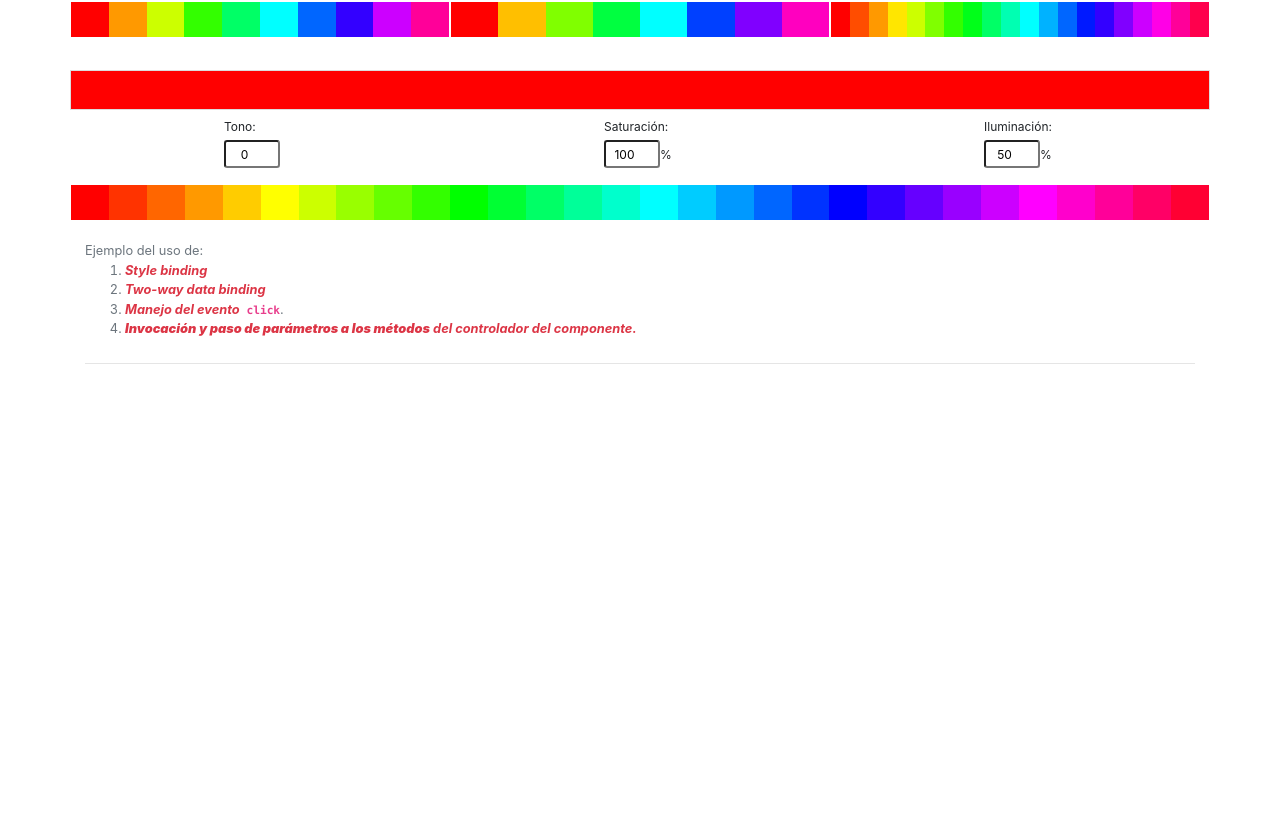
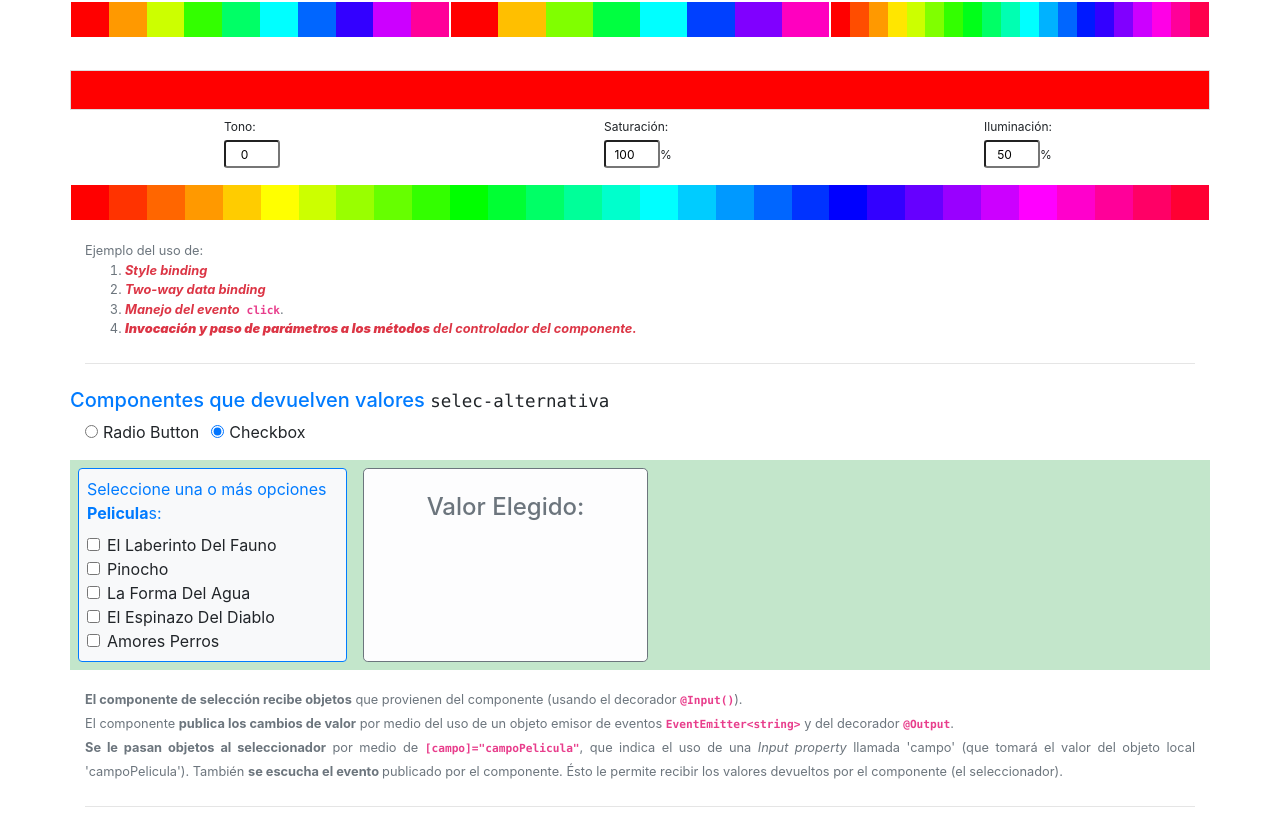
Before and after one commit to qualitrain/demo01Ng, an Angular app: page / in a window 1280 px wide. Shown: the part 2066-2883 px from the top of the page. Before the commit the page ends 2454 px from the top, so only its background shows below. Built offline with nearby package versions, Linux system fonts and the light colour scheme.

Commit message:
Ejemplo de @Output y EventEmitter
Implementación del componente select-alternativa
Recepción de valores desde AppComponent

```diff
--- a/src/app/app.component.html
+++ b/src/app/app.component.html
@@ -144,7 +144,56 @@
 
          </ol>
     </small>
-</div>
-<hr class="my-4">
+    </div>
+
+    <hr class="my-4">
+
+    <div class="row">
+        <h5 class="text-primary">Componentes que devuelven valores
+            <pre class="d-inline">selec-alternativa</pre>
+        </h5>
+    </div>
+    <div class="form-check form-check-inline">
+        <input class="form-check-input" type="radio" name="tipoSeleccion" id="inlineRadio1" value="radio"
+              (click)="actualizarTipoSeleccion(inRadTipoSelRad.value)" #inRadTipoSelRad>
+        <label class="form-check-label" for="inlineRadio1">Radio Button</label>
+    </div>
+    <div class="form-check form-check-inline">
+        <input class="form-check-input" type="radio" name="tipoSeleccion" id="inlineRadio2" value="checkbox" checked
+        (click)="actualizarTipoSeleccion(inRadTipoSelCheck.value)" #inRadTipoSelCheck>
+        <label class="form-check-label" for="inlineRadio2">Checkbox</label>
+    </div>
+    <div class="row table-success mt-3">
+        <div class="col-sm-3  p-2">
+            <app-select-alternativa  (eeCambioDeValores)="valorPelicula = $event"
+            [campo]="campoPelicula" [layout]="layoutPelicula"></app-select-alternativa>
+        </div>
+        <div class="col-sm-3  m-2 text-center table-light border border-secondary rounded-lg">
+            <br>
+            <strong class="text-secondary h4">Valor Elegido:</strong> <br><br>
+            <span class="text-danger h5">{{valorPelicula}}</span>
+            <br>
+            <br>
+        </div>
+    </div>
+
+    <div class="text-info text-muted mt-3 text-info text-justify">
+        <small>
+            <strong>El componente de selecci&oacute;n recibe objetos</strong> que provienen del componente (usando el decorador
+            <code class="font-weight-bold">@Input()</code>).<br>
+            El componente <strong>publica los cambios de valor</strong> por medio del uso de un objeto emisor de eventos
+            <code class="font-weight-bold">EventEmitter&lt;string&gt;</code> y del decorador
+            <code class="font-weight-bold">@Output</code>. <br>
+            <strong>Se le pasan objetos al seleccionador</strong> por medio de
+            <code class="font-weight-bold">[campo]="campoPelicula"</code>, que indica el uso de
+            una <i>Input property</i> llamada 'campo' (que tomar&aacute; el valor del objeto local
+            'campoPelicula'). Tambi&eacute;n <strong>se escucha el evento </strong>
+            publicado por el componente. &Eacute;sto le permite recibir los valores devueltos por el componente
+            (el seleccionador).
+        </small>
+    </div>
+
+
+    <hr class="my-4">
 
 </div>
--- a/src/app/app.component.ts
+++ b/src/app/app.component.ts
@@ -1,4 +1,6 @@
 import { Component } from '@angular/core';
+import { ICampo } from './select-alternativa/icampo';
+import { ILayout } from './select-alternativa/ilayout';
 
 @Component({
   selector: 'app-root',
@@ -6,5 +8,36 @@ import { Component } from '@angular/core';
   styleUrls: ['./app.component.css']
 })
 export class AppComponent {
+
   title = 'Demo de funcionalidades de Angular 15+ [demo01Ng]';
+
+  campoPelicula:ICampo;
+  layoutPelicula:ILayout;
+  valorPelicula:string="";
+  tipoSeleccion:string;
+
+  constructor() {
+    this.tipoSeleccion = "checkbox";
+    this.campoPelicula = {
+      nombre:"Pelicula",
+      etiquetas:["El laberinto del Fauno","Pinocho","La forma del agua","El espinazo del diablo","Amores Perros"],
+      valores:["LabFau","Pinocho","ForAgua","EspDia","AmPerr"]
+    }
+    this.layoutPelicula = {
+      conBorde:true,
+      mostrarValores:false,
+      tipo:this.tipoSeleccion
+    }
+
+  }
+  mostrarValorElegido(evt:any){
+    console.log(evt);
+    this.valorPelicula = evt;
+  }
+  actualizarTipoSeleccion(tipoSel:string){
+    if(tipoSel !== this.layoutPelicula.tipo){
+      this.layoutPelicula.tipo = tipoSel;
+      this.valorPelicula = "";
+    }
+  }
 }
--- a/src/app/app.module.ts
+++ b/src/app/app.module.ts
@@ -7,6 +7,7 @@ import { ListaB4Component } from './lista-b4/lista-b4.component';
 import { SeleccionadorComponent } from './seleccionador/seleccionador.component';
 import { EditorPersonasComponent } from './editor-personas/editor-personas.component';
 import { SelecColorComponent } from './selec-color/selec-color.component';
+import { SelectAlternativaComponent } from './select-alternativa/select-alternativa.component';
 
 @NgModule({
   declarations: [
@@ -14,7 +15,8 @@ import { SelecColorComponent } from './selec-color/selec-color.component';
     ListaB4Component,
     SeleccionadorComponent,
     EditorPersonasComponent,
-    SelecColorComponent
+    SelecColorComponent,
+    SelectAlternativaComponent
   ],
   imports: [
     BrowserModule,
--- /dev/null
+++ b/src/app/select-alternativa/icampo.ts
@@ -0,0 +1,5 @@
+export interface ICampo {
+    nombre:string;
+    etiquetas:string[];
+    valores:string[];
+}
--- /dev/null
+++ b/src/app/select-alternativa/ilayout.ts
@@ -0,0 +1,5 @@
+export interface ILayout{
+    tipo:string;
+    conBorde:boolean;
+    mostrarValores:boolean;
+}
--- /dev/null
+++ b/src/app/select-alternativa/select-alternativa.component.html
@@ -0,0 +1,26 @@
+<div [class.border]="layout.conBorde" [class.border-primary]="layout.conBorde"
+    class="bg-light rounded p-2 " (change)="mostrarCambioValores($event)">
+    <p class="text-primary mb-2">Seleccione
+        <span [ngSwitch]="layout.tipo">
+            <span *ngSwitchCase="'checkbox'">una o m&aacute;s opciones<br> </span>
+            <span *ngSwitchDefault></span>
+        </span>
+         <strong>{{campo.nombre}}</strong>
+         <span [ngSwitch]="layout.tipo">
+             <span *ngSwitchCase="'checkbox'">s:</span>
+             <span *ngSwitchDefault>:</span>
+        </span>
+    </p>
+    <div *ngFor="let opcionI of campo.etiquetas; let i=index" class="form-check" >
+        <span [ngSwitch]="layout.tipo">
+            <input *ngSwitchCase="'checkbox'" type="checkbox" class="form-check-input" name="{{campo.nombre}}"
+                id="id{{opcionI}}" value="{{i}}" >
+            <input *ngSwitchDefault type="radio" class="form-check-input" name="{{campo.nombre}}"
+                id="id{{opcionI}}" value="{{i}}">
+        </span>
+        <label class="form-check-label" for="id{{opcionI}}">
+            {{opcionI | titlecase}}
+            <span *ngIf="layout.mostrarValores">({{campo.valores[i]}})</span>
+        </label>
+    </div>
+</div>
--- /dev/null
+++ b/src/app/select-alternativa/select-alternativa.component.ts
@@ -0,0 +1,87 @@
+import { Component, OnInit, Input, Output, EventEmitter  } from '@angular/core';
+import { ICampo } from './icampo';
+import { ILayout } from './ilayout';
+
+@Component({
+  selector: 'app-select-alternativa',
+  templateUrl: './select-alternativa.component.html',
+  styleUrls: ['./select-alternativa.component.css']
+})
+export class SelectAlternativaComponent implements OnInit {
+  @Input()
+  campo : ICampo = {nombre:"",etiquetas:[],valores:[]};
+  @Input()
+  layout: ILayout = {conBorde:false,mostrarValores:false,tipo:"radio"};
+  @Output()
+  eeCambioDeValores:EventEmitter<string>;
+
+  valoresActualesComponente:string="";
+  valoresActivos:boolean[]=[];
+  valoresCheckbox:string[]=[];
+  valorRadio:string="";
+
+  constructor() {
+    this.eeCambioDeValores = new EventEmitter<string>();
+    this.valoresActualesComponente="";
+  }
+
+  ngOnInit(): void {
+    this.valoresActivos = [];
+     let nvals = this.campo.etiquetas.length;
+     this.valoresCheckbox = [];
+     for(let i=0; i<nvals; i++){
+        this.valoresActivos.push(false);
+        this.valoresCheckbox.push("");
+     }
+  }
+
+  publicarValorCampo(){
+    this.eeCambioDeValores.emit(this.valoresActualesComponente);
+  }
+
+  mostrarCambioValores(evento:Event):void{
+    let x:HTMLInputElement = evento.target as HTMLInputElement;
+    let valor:number = Number.parseInt(x.value);
+    this.actualizarValores(valor, x.checked);
+
+    if(this.layout.tipo=="radio")
+      this.valoresActualesComponente = this.valorRadio;
+    else
+      this.valoresActualesComponente = this.valoresCheckbox.join(', ');
+    this.publicarValorCampo();
+  }
+
+  actualizarValores(valorOpcion:number, estaChecado:boolean){
+    if(this.layout.tipo == "radio")
+      this.actualizarValoresRadio(valorOpcion);
+    else
+      this.actualizarValoresCheckbox(valorOpcion,estaChecado);
+  }
+
+  actualizarValoresRadio(valorOpcion:number){
+      this.valoresActivos.fill(false);
+      this.valoresActivos[valorOpcion]=true;
+
+      for(let i=0; i<this.campo.etiquetas.length; i++){
+        if(this.valoresActivos[i]){
+          this.valorRadio = this.campo.valores[i];
+          break;
+        }
+      }
+  }
+
+  actualizarValoresCheckbox(valorOpcion:number, estaChecado:boolean){
+    if(estaChecado)
+      this.valoresActivos[valorOpcion]=true;
+    else
+      this.valoresActivos[valorOpcion]=false;
+
+    this.valoresCheckbox = [];
+    for(let i=0; i<this.campo.etiquetas.length; i++){
+      if(this.valoresActivos[i]){
+        this.valoresCheckbox.push(this.campo.valores[i]);
+      }
+    }
+  }
+
+}
```
Also changed, not shown: src/app/select-alternativa/select-alternativa.component.css (added), 1 other file (tests, documents, lock files or other folders).
